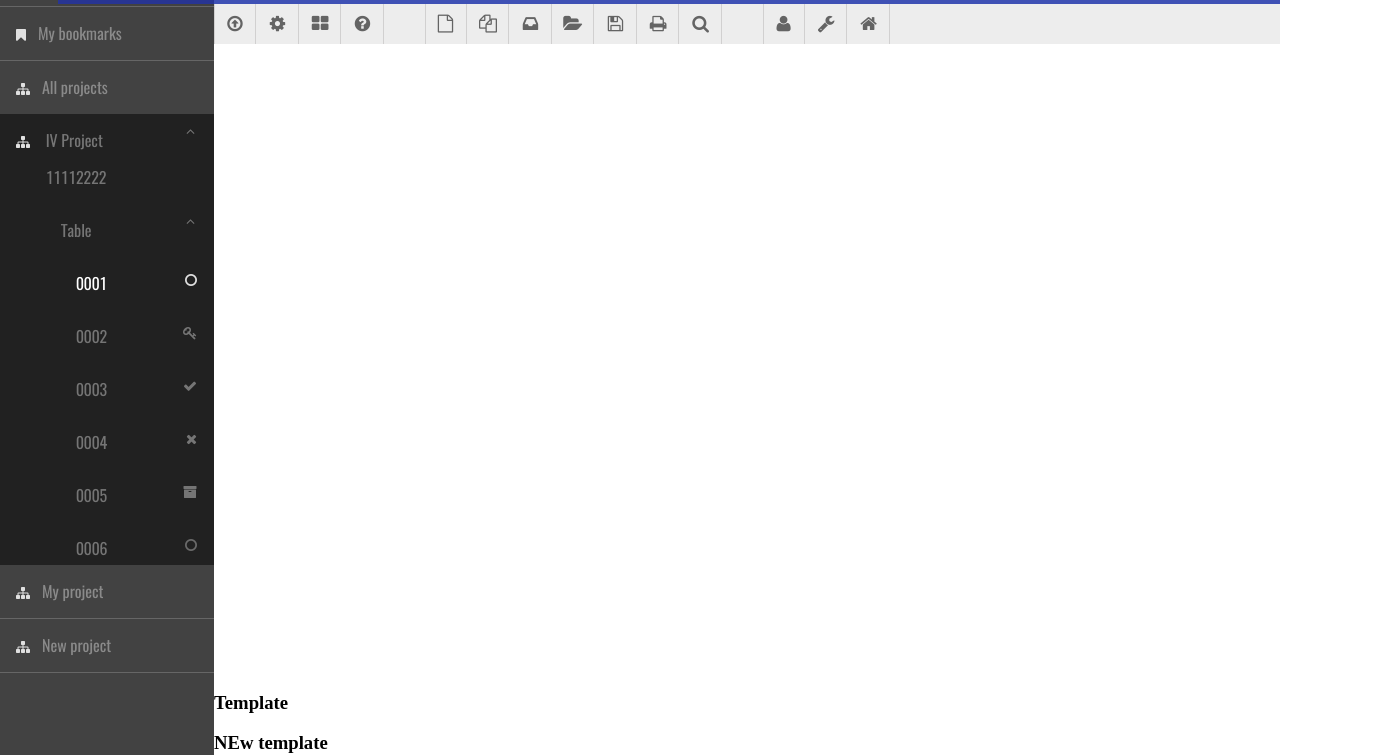
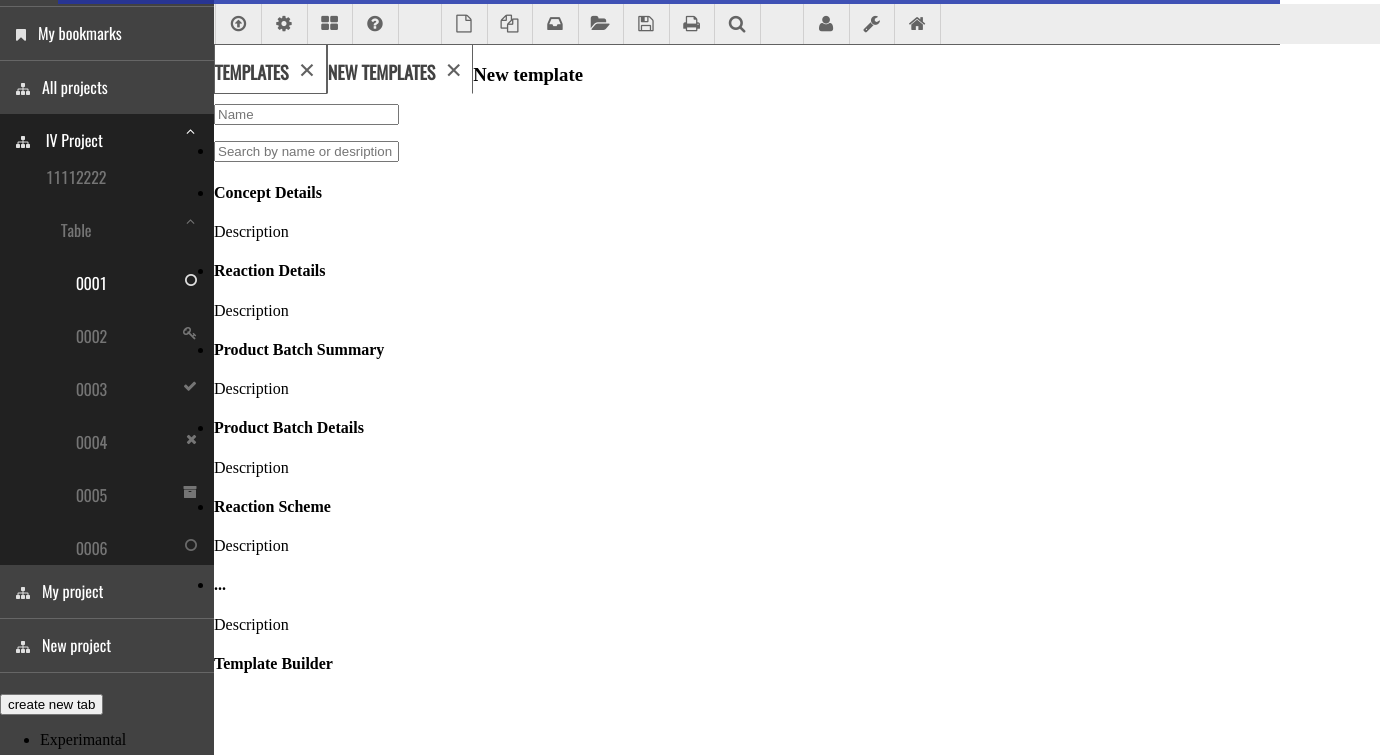
Before and after one commit to kostkol87/jsfund, a website: page index.html in a window 1280 px wide. Shown: the part 56-811 px from the top of the page, 1380 px wide, since content can reach past the window. Drawn offline with Linux system fonts and the light colour scheme.

Commit message:
browser-sync gulp task was fixed

```diff
--- a/_styles/content-box.css
+++ b/_styles/content-box.css
@@ -1,5 +1,33 @@
-#toolbar,
-body > section {
-    float: right;
-    margin-left: 214px;
+div {
+    border-bottom: 1px solid #616161;
 }
+
+div > #templates,
+div > #newTemplate {
+    float: left;
+    margin: 0;
+    height: 48px;
+    line-height: 48px;
+    text-align: center;
+    display: inline-block;
+    font-family: 'Oswald Regular', 'Myriad Pro', Arial, sans-serif;
+    font-size: 18px;
+    text-transform: uppercase;
+    color: #424242;
+    border: 1px solid #616161;
+}
+
+div > #templates.selected,
+div > #newTemplate.selected {
+    border-bottom: 1px solid #ffffff;
+    z-index: 10;
+}
+
+div > #templates:after,
+div > #newTemplate:after {
+    content: '\d7';
+    font-family: FontAwesome;
+    font-size: 30px;
+    padding: 0 10px 0 10px;
+    color: #616161;
+}
--- a/_styles/left-menu.css
+++ b/_styles/left-menu.css
@@ -61,7 +61,6 @@ aside > nav > ul {
 
 aside > nav > ul > li > a {
     color: #ffffff;
-    opacity: 0.38;
 }
 
 aside > nav > ul > li.selected {
--- a/_styles/tool-box.css
+++ b/_styles/tool-box.css
@@ -1,12 +1,12 @@
 #toolbox {
-    margin-left: 177px;
+    margin-left: 180px;
     height: 40px;
     padding-left: 0;
     background-color: #ededed;
+    min-width: 1200px;
 }
 
 #toolbox > ul {
-    height: 40px;
     margin: 0;
 }
 
@@ -15,15 +15,15 @@
     line-height: 40px;
     font-family: FontAwesome;
     font-size: 18px;
-    margin-right: 40px;
+    margin-right: 43px;
 }
 
 #toolbox > ul > li > ul {
-    margin-left: -3px;
+    margin-left: -5px;
     text-align: center;
     padding: 0;
     display: inline-block;
-    width: 40px;
+    width: 45px;
     border-right: 1px solid #d1d0d0;
 }
 
--- a/_styles/top-panel.css
+++ b/_styles/top-panel.css
@@ -2,7 +2,7 @@ body > header {
     position: relative;
     padding-bottom: 60px;
     background-color: #3f51b5;
-    min-width: 535px;
+    min-width: 1024px;
 }
 
 body > header > * {
--- a/gulpfile.js
+++ b/gulpfile.js
@@ -14,6 +14,7 @@ gulp.task('browser-sync', function() {
             baseDir: "./" // Change this to your web root dir
         }
     });
+    gulp.watch( "*/*.*").on('change', browserSync.reload);
 });
 
 // Default task to be run with `gulp`
--- a/index.html
+++ b/index.html
@@ -78,19 +78,24 @@
     </ul>
 </nav>
 
+<div>
+    <h1 id="templates">Templates</h1>
+    <h1 id="newTemplate" class="selected">New Templates</h1>
+</div>
+
 <section>
     <section>
-        <h1>Template</h1>
+        <!--<h1>Templates</h1>-->
         <!--todo make content-->
     </section>
-    <section>
-        <h1>NEw template</h1>
+    <section >
+        <h1>New template</h1>
         <form action="/search/" method="get">
             <input name="filter" type="text" placeholder="Name">
         </form>
         <article>
             <header>
-                <h1>Components</h1>
+                <!--<h1>Components</h1>-->
             </header>
             <ul>
                 <li>
```
